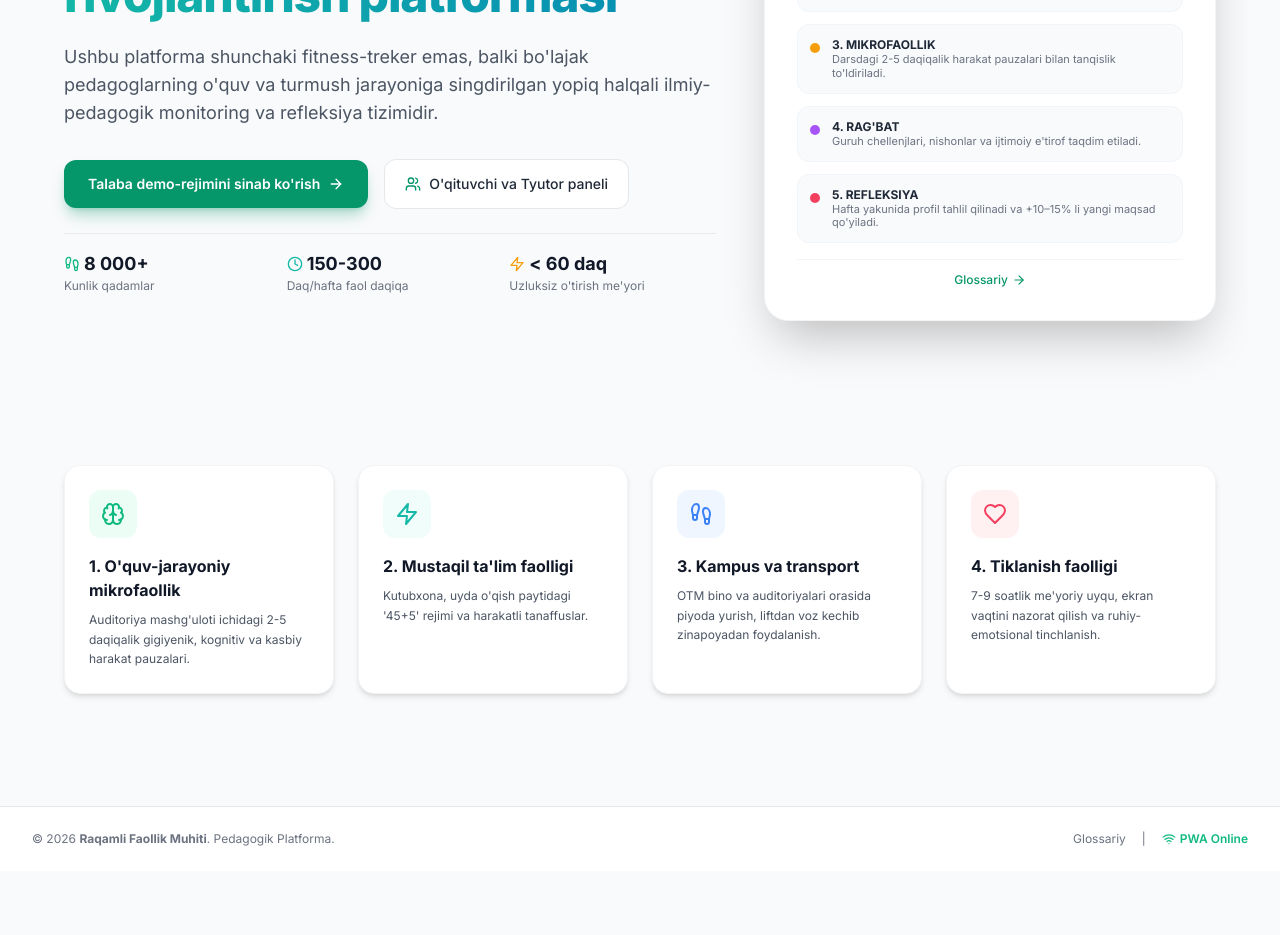
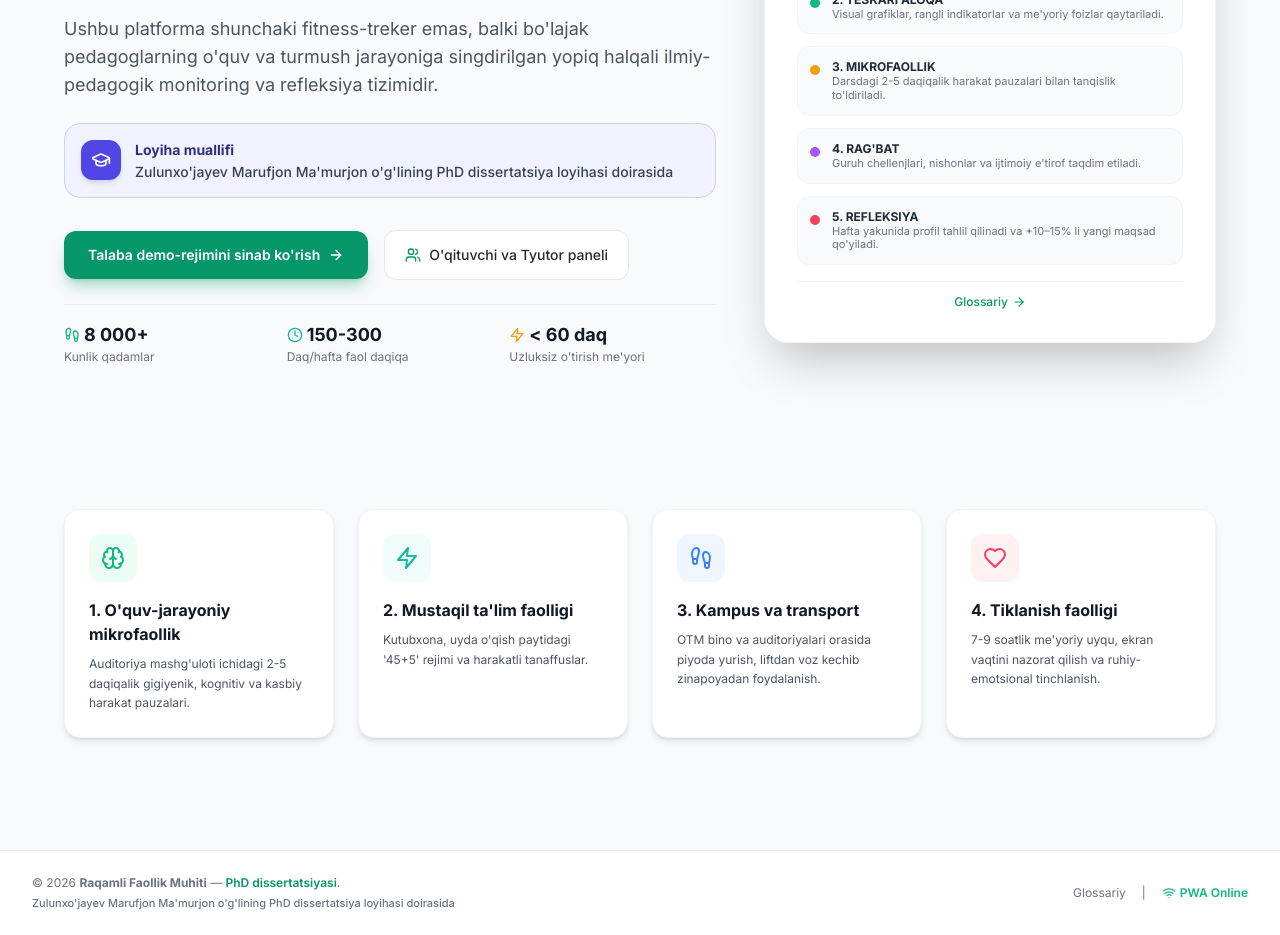
Before and after one commit to omzulunkhujayev-lab/jismoniy-faollik-muhiti, a React (Vite) app: page / in a window 1280 px wide. Shown: the part 360-1295 px from the top of the page. Before the commit the page ends 1231 px from the top, so only its background shows below. Built offline with nearby package versions, Linux system fonts and the light colour scheme.

Commit message:
feat: update HTML title to 'Raqamli faollik muhiti PhD dissertatsiyasi' and add project author Zulunxojayev Marufjon Mamurjon ogli PhD dissertation info

```diff
--- a/index.html
+++ b/index.html
@@ -4,7 +4,7 @@
     <meta charset="UTF-8" />
     <link rel="icon" type="image/svg+xml" href="/favicon.svg" />
     <meta name="viewport" content="width=device-width, initial-scale=1.0" />
-    <title>Raqamli faollik muhiti — Pedagogik platforma</title>
+    <title>Raqamli faollik muhiti PhD dissertatsiyasi</title>
     <meta name="description" content="Pedagogika ta'lim yo'nalishi talabalarining jismoniy faolligini monitoring qilish, rivojlantirish va baholash raqamli platformasi." />
     <!-- Google Fonts -->
     <link rel="preconnect" href="https://fonts.googleapis.com">
--- a/src/App.tsx
+++ b/src/App.tsx
@@ -282,8 +282,13 @@ export const App: React.FC = () => {
       {/* Footer */}
       <footer className="border-t border-gray-200 dark:border-slate-800 bg-white dark:bg-slate-900 py-6 mt-12 transition-colors">
         <div className="max-w-7xl mx-auto px-4 sm:px-6 lg:px-8 flex flex-col sm:flex-row justify-between items-center gap-4 text-xs text-gray-500 dark:text-gray-400">
-          <div>
-            © 2026 <strong>{t('appName')}</strong>. {t('appSubtitle')}.
+          <div className="space-y-1">
+            <div>
+              © 2026 <strong>{t('appName')}</strong> — <span className="font-semibold text-emerald-600 dark:text-emerald-400">{t('appSubtitle')}</span>.
+            </div>
+            <div className="text-[11px] text-gray-500 dark:text-gray-400 font-medium">
+              {t('authorNotice')}
+            </div>
           </div>
           <div className="flex items-center gap-4">
             <button onClick={() => setGlossaryOpen(true)} className="hover:underline">{t('glossary')}</button>
--- a/src/components/LandingPage.tsx
+++ b/src/components/LandingPage.tsx
@@ -12,7 +12,8 @@ import {
   Zap,
   Brain,
   Heart,
-  Users
+  Users,
+  GraduationCap
 } from 'lucide-react';
 
 interface LandingPageProps {
@@ -48,6 +49,21 @@ export const LandingPage: React.FC<LandingPageProps> = ({ onStartDemo, onOpenGlo
               <p className="text-base sm:text-lg text-gray-600 dark:text-gray-300 leading-relaxed max-w-2xl">
                 {t('heroDesc')}
               </p>
+
+              {/* Author Dissertation Card */}
+              <div className="p-4 rounded-2xl bg-indigo-50/80 dark:bg-indigo-950/40 border border-indigo-200 dark:border-indigo-800/60 flex items-start gap-3.5 max-w-2xl text-xs sm:text-sm">
+                <div className="p-2.5 rounded-xl bg-indigo-600 text-white shrink-0 shadow-md">
+                  <GraduationCap className="w-5 h-5" />
+                </div>
+                <div className="space-y-0.5">
+                  <div className="font-bold text-indigo-900 dark:text-indigo-200">
+                    {t('authorTitle')}
+                  </div>
+                  <div className="text-gray-700 dark:text-gray-300 leading-snug font-medium">
+                    {t('authorNotice')}
+                  </div>
+                </div>
+              </div>
 
               {/* Action Buttons */}
               <div className="flex flex-wrap items-center gap-4 pt-2">
--- a/src/i18n/translations.ts
+++ b/src/i18n/translations.ts
@@ -4,7 +4,9 @@ export const translations = {
   uz: {
     // Brand & Nav
     appName: "Raqamli Faollik Muhiti",
-    appSubtitle: "Pedagogik Platforma",
+    appSubtitle: "PhD dissertatsiyasi",
+    authorTitle: "Loyiha muallifi",
+    authorNotice: "Zulunxo'jayev Marufjon Ma'murjon o'g'lining PhD dissertatsiya loyihasi doirasida",
     glossary: "Glossariy",
     roleLabel: "Rol",
     roleStudent: "Talaba",
@@ -186,7 +188,9 @@ export const translations = {
   ru: {
     // Brand & Nav
     appName: "Цифровая Двигательная Среда",
-    appSubtitle: "Педагогическая Платформа",
+    appSubtitle: "PhD диссертация",
+    authorTitle: "Автор проекта",
+    authorNotice: "В рамках PhD диссертационного проекта Зулунходжаева Маруфжона Мамуржон угли",
     glossary: "Глоссарий",
     roleLabel: "Роль",
     roleStudent: "Студент",
@@ -368,7 +372,9 @@ export const translations = {
   en: {
     // Brand & Nav
     appName: "Digital Physical Activity Environment",
-    appSubtitle: "Pedagogical Platform",
+    appSubtitle: "PhD Dissertation",
+    authorTitle: "Project author",
+    authorNotice: "Within the PhD dissertation project of Zulunkhojayev Marufjon Mamurjon ugli",
     glossary: "Glossary",
     roleLabel: "Role",
     roleStudent: "Student",
```
